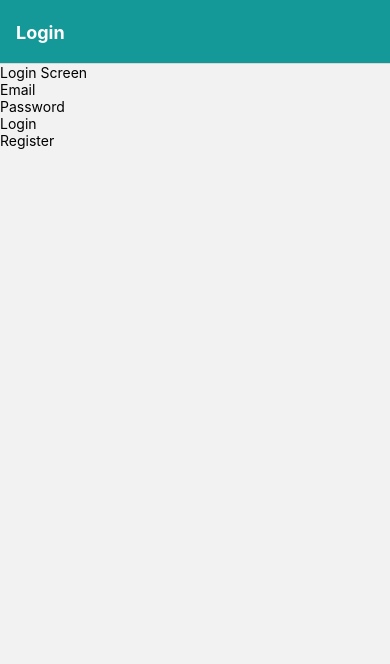
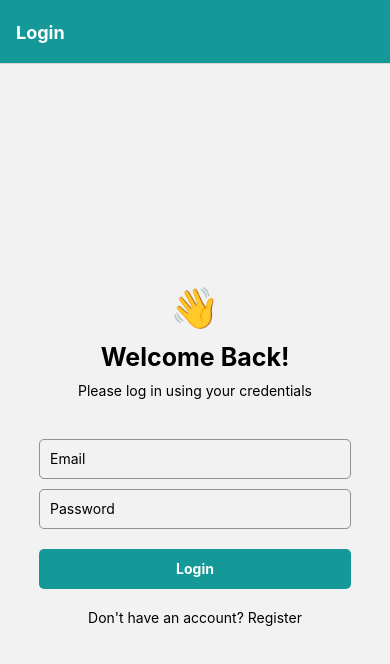
Before and after one commit to farisbegic/bhealth-mobile-app, a React Native app: screen / in a window 390 px wide. Shown: the top 664 px of the page. Built offline with nearby package versions, Linux system fonts and the light colour scheme.

Commit message:
Implemented styles for login screen

```diff
--- a/pages/LoginScreen.js
+++ b/pages/LoginScreen.js
@@ -10,6 +10,7 @@ import {
 import { auth } from "../firebase";
 import { signInWithEmailAndPassword } from "firebase/auth";
 import routes from "../constants/routes";
+import colors from "../constants/colors";
 
 const LoginScreen = ({ navigation }) => {
   const [email, setEmail] = useState("");
@@ -43,29 +44,78 @@ const LoginScreen = ({ navigation }) => {
   };
 
   return (
-    <View>
-      <Text>Login Screen</Text>
+    <View style={styles.container}>
+      <Text style={styles.icon}>👋</Text>
+      <Text style={styles.heading}>Welcome Back!</Text>
+      <Text>Please log in using your credentials</Text>
+      <View style={styles.loginForm}>
         <TextInput
+          style={styles.input}
           placeholder="Email"
           value={email}
           onChangeText={(text) => setEmail(text)}
         />
         <TextInput
+          style={styles.input}
           placeholder="Password"
           value={password}
           onChangeText={(text) => setPassword(text)}
         />
-      <TouchableOpacity onPress={handleLogin}>
-        <Text>Login</Text>
+        <TouchableOpacity onPress={handleLogin} style={styles.button}>
+          <Text style={styles.buttonText}>Login</Text>
         </TouchableOpacity>
         <TouchableOpacity onPress={() => navigation.navigate(routes.REGISTER)}>
-        <Text>Register</Text>
+          <Text>Don't have an account? Register</Text>
         </TouchableOpacity>
+      </View>
 
-      {error ? <Text>{error}</Text> : null}
+      {error && alert(error)}
     </View>
   );
 };
 export default LoginScreen;
 
-const styles = StyleSheet.create({});
+const styles = StyleSheet.create({
+  container: {
+    flex: 1,
+    alignItems: "center",
+    justifyContent: "center",
+    gap: 10,
+  },
+  heading: {
+    fontSize: 25,
+    fontWeight: "bold",
+  },
+  icon: {
+    fontSize: 40,
+  },
+  loginForm: {
+    width: "80%",
+    paddingTop: 30,
+    alignItems: "center",
+    gap: 10,
+    justifyContent: "center",
+  },
+  input: {
+    width: "100%",
+    height: 40,
+    borderWidth: 1,
+    borderColor: "rgba(0,0,0,0.4)",
+    borderRadius: 5,
+    padding: 10,
+  },
+  button: {
+    width: "100%",
+    height: 40,
+    backgroundColor: colors.primary,
+    alignItems: "center",
+    justifyContent: "center",
+    borderRadius: 5,
+    marginBottom: 10,
+    marginTop: 10,
+  },
+  buttonText: {
+    color: "white",
+    fontWeight: "bold",
+  },
+});
--- a/pages/SplashScreen.js
+++ b/pages/SplashScreen.js
@@ -2,15 +2,17 @@ import React, { useEffect } from "react";
 import { Image, SafeAreaView, StyleSheet } from "react-native";
 import { auth } from "../firebase";
 import colors from "../constants/colors";
+import routes from "../constants/routes";
 
 const SplashScreen = ({ navigation }) => {
   useEffect(() => {
     setTimeout(() => {
       const user = auth.currentUser;
+      console.log(user);
       if (user) {
-        navigation.replace("Home");
+        navigation.replace(routes.HOME);
       } else {
-        navigation.replace("Auth");
+        navigation.replace(routes.AUTH);
       }
     }, 5000);
   }, []);
```
Also changed, not shown: services/auth.js (added, +14 -0 lines), 1 other file (tests, documents, lock files or other folders). Lines whose indentation alone changed are shown as unchanged.
